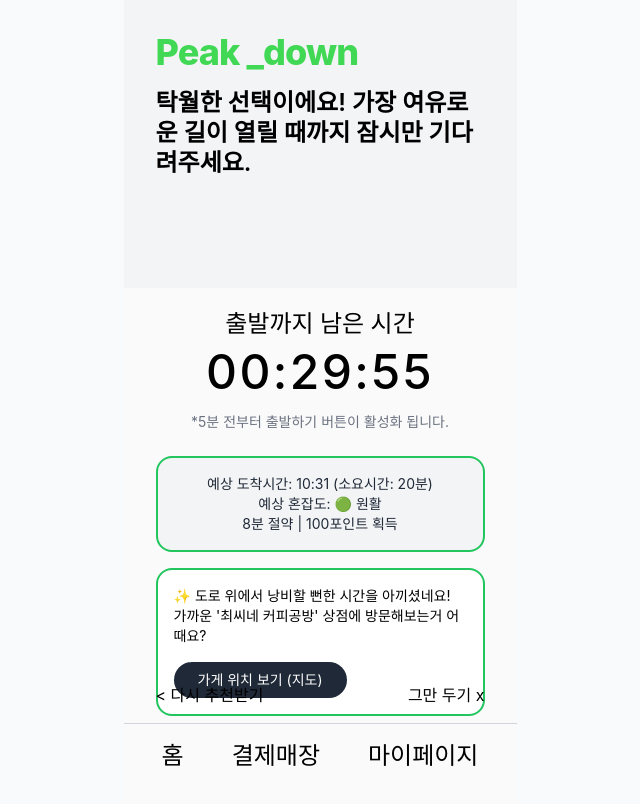
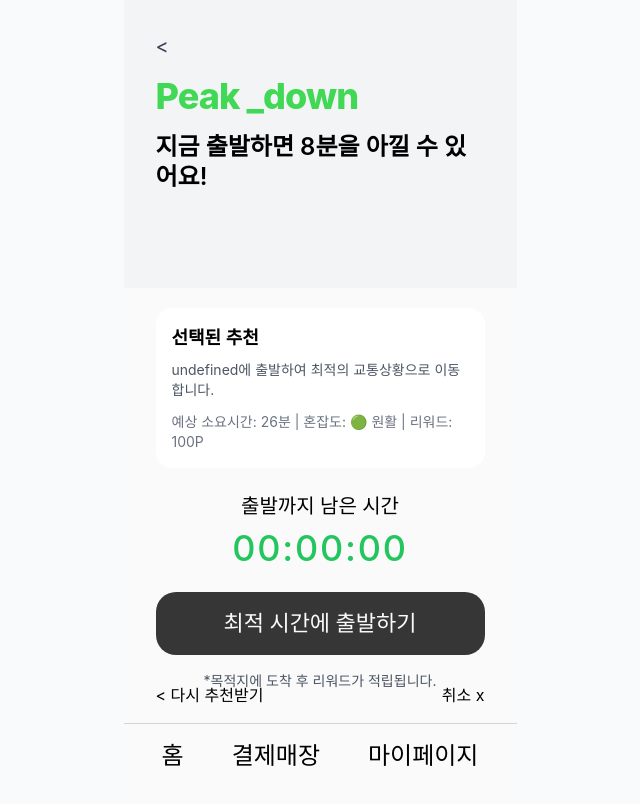
Before and after one commit to khtml-hack/frontend, a React (Vite) app: page /recommendation-accepted in a window 1280 px wide. Shown: the top 804 px of the page, without its empty margins (320-960 px from the left). Built offline with nearby package versions, Linux system fonts and the light colour scheme; no server answers.

Commit message:
추천시간로직수정+추천수락시레이아웃

```diff
--- a/src/pages/RecommendationAccepted.jsx
+++ b/src/pages/RecommendationAccepted.jsx
@@ -3,26 +3,27 @@ import { useNavigate, useLocation } from 'react-router-dom';
 import { startTrip, arriveTrip } from '../api/tripApi';
 
 const RecommendationAccepted = () => {
-    const [timeLeft, setTimeLeft] = useState(30 * 60); // 30분 in seconds
-    const [departureDetected, setDepartureDetected] = useState(false);
-    const [arrivalDetected, setArrivalDetected] = useState(false);
+    const [currentStep, setCurrentStep] = useState('waiting'); // waiting, traveling, completed
+    const [timeLeft, setTimeLeft] = useState(0);
     const [tripId, setTripId] = useState(null);
     const [loading, setLoading] = useState(false);
+    const [rewardData, setRewardData] = useState(null);
     const navigate = useNavigate();
     const location = useLocation();
 
-    // 전달받은 데이터 구조 업데이트
     const { selectedRecommendation, originalApiData, departure, destination } = location.state || {};
 
-    // 실제 출발 시간까지 남은 시간 계산
+    // 출발 시간까지 남은 시간 계산
     useEffect(() => {
-        if (selectedRecommendation?.rawData?.optimal_departure_time) {
+        if (selectedRecommendation?.type === 'current') {
+            setTimeLeft(0); // 현재 출발은 즉시 가능
+        } else if (selectedRecommendation?.rawData?.optimal_departure_time) {
             const now = new Date();
             const [hours, minutes] = selectedRecommendation.rawData.optimal_departure_time.split(':').map(Number);
             const departureTime = new Date();
             departureTime.setHours(hours, minutes, 0, 0);
 
-            // 만약 출발 시간이 과거라면 다음날로 설정
+            // 출발 시간이 과거라면 다음날로 설정
             if (departureTime <= now) {
                 departureTime.setDate(departureTime.getDate() + 1);
             }
@@ -32,7 +33,12 @@ const RecommendationAccepted = () => {
         }
     }, [selectedRecommendation]);
 
+    // 타이머 업데이트 (최적 시간 선택시에만)
     useEffect(() => {
+        if (selectedRecommendation?.type === 'current' || currentStep !== 'waiting') {
+            return;
+        }
+
         const timer = setInterval(() => {
             setTimeLeft((prev) => {
                 if (prev <= 1) {
@@ -44,13 +50,12 @@ const RecommendationAccepted = () => {
         }, 1000);
 
         return () => clearInterval(timer);
-    }, []);
+    }, [selectedRecommendation?.type, currentStep]);
 
     // 여행 시작 API 호출
     const handleStartTrip = async () => {
         if (!originalApiData?.recommendation_id) {
-            console.warn('추천 ID가 없어 여행을 시작할 수 없습니다.');
-            setDepartureDetected(true);
+            console.warn('추천 ID가 없습니다.');
             return;
         }
 
@@ -58,71 +63,42 @@ const RecommendationAccepted = () => {
             setLoading(true);
             const token = localStorage.getItem('accessToken');
             if (!token) {
-                console.warn('토큰이 없어 여행 시작 API를 호출할 수 없습니다.');
-                setDepartureDetected(true);
+                console.warn('토큰이 없습니다.');
                 return;
             }
 
             const tripResult = await startTrip(originalApiData.recommendation_id, token);
             setTripId(tripResult.id);
-            setDepartureDetected(true);
+            setCurrentStep('traveling');
+
+            // 데모용: 5초 후 자동으로 도착 처리
+            setTimeout(() => {
+                handleArriveTrip(tripResult.id, token);
+            }, 5000);
         } catch (error) {
             console.error('여행 시작 실패:', error);
-            // 에러가 발생해도 UI는 계속 진행
-            setDepartureDetected(true);
         } finally {
             setLoading(false);
         }
     };
 
-    useEffect(() => {
-        // 출발 시간이 되면 여행 시작
-        if (timeLeft <= 5 * 60 && !departureDetected && !loading) {
-            // 5분 전
-            handleStartTrip();
-        }
-    }, [timeLeft, departureDetected, loading]);
-
     // 여행 완료 API 호출
-    const handleArriveTrip = async () => {
-        if (!tripId) {
-            console.warn('여행 ID가 없어 도착 처리를 할 수 없습니다.');
-            setArrivalDetected(true);
+    const handleArriveTrip = async (id = tripId, token = localStorage.getItem('accessToken')) => {
+        if (!id || !token) {
+            console.warn('여행 ID 또는 토큰이 없습니다.');
             return;
         }
 
         try {
-            setLoading(true);
-            const token = localStorage.getItem('accessToken');
-            if (!token) {
-                console.warn('토큰이 없어 도착 API를 호출할 수 없습니다.');
-                setArrivalDetected(true);
-                return;
-            }
-
-            const arrivalResult = await arriveTrip(tripId, token);
-            console.log('도착 처리 완료:', arrivalResult);
-            setArrivalDetected(true);
+            const arrivalResult = await arriveTrip(id, token);
+            setRewardData(arrivalResult.completion_reward);
+            setCurrentStep('completed');
         } catch (error) {
             console.error('도착 처리 실패:', error);
-            // 에러가 발생해도 UI는 계속 진행
-            setArrivalDetected(true);
-        } finally {
-            setLoading(false);
+            // 에러 발생시에도 완료 화면으로 이동 (데모용)
+            setCurrentStep('completed');
         }
     };
-
-    useEffect(() => {
-        // 출발 감지 후 실제 여행 시간만큼 후 도착 처리
-        if (departureDetected && selectedRecommendation?.rawData?.expected_duration_min) {
-            const durationMs = selectedRecommendation.rawData.expected_duration_min * 60 * 1000;
-            const arrivalTimer = setTimeout(() => {
-                handleArriveTrip();
-            }, Math.min(durationMs, 10000)); // 최대 10초로 제한 (데모용)
-
-            return () => clearTimeout(arrivalTimer);
-        }
-    }, [departureDetected, selectedRecommendation, tripId]);
 
     const formatTime = (seconds) => {
         const hours = Math.floor(seconds / 3600);
@@ -133,9 +109,38 @@ const RecommendationAccepted = () => {
             .padStart(2, '0')}`;
     };
 
-    const canDepart = timeLeft <= 5 * 60; // 5분 전부터 출발 가능
+    // 출발 가능 여부 (현재 출발은 항상 가능, 최적 시간은 5분 전부터)
+    const canDepart = selectedRecommendation?.type === 'current' || timeLeft <= 5 * 60;
 
-    if (arrivalDetected) {
+    // 예상 정보 계산
+    const getEstimatedInfo = () => {
+        const rawData = selectedRecommendation?.rawData;
+
+        if (selectedRecommendation?.type === 'current') {
+            return {
+                arrivalTime: rawData?.arrivalTime || '16:16',
+                duration: rawData?.duration || 20,
+                congestion: rawData?.traffic?.text || '보통',
+                congestionIcon: rawData?.traffic?.icon || '🟡',
+                timeSaved: 0,
+                reward: 0,
+            };
+        } else {
+            return {
+                arrivalTime: rawData?.arrivalTime || '16:31',
+                duration: rawData?.duration || 26,
+                congestion: rawData?.traffic?.text || '원활',
+                congestionIcon: rawData?.traffic?.icon || '🟢',
+                timeSaved: rawData?.timeSaved || 8,
+                reward: rawData?.reward || 100,
+            };
+        }
+    };
+
+    const estimatedInfo = getEstimatedInfo();
+
+    // 여행 완료 화면
+    if (currentStep === 'completed') {
         return (
             <div className="mobile-frame">
                 {/* Map Background */}
@@ -157,13 +162,13 @@ const RecommendationAccepted = () => {
                         <h2 className="text-2xl font-medium mb-4">
                             🎉
                             <br />
-                            목적지에 도착했습니다 !
+                            목적지에 도착했습니다!
                         </h2>
                         <p className="text-gray-600 leading-relaxed">
-                            💰 100P 적립! 💰
+                            💰 {rewardData?.total_reward || estimatedInfo.reward}P 적립! 💰
                             <br />
                             <br />
-                            김혼잡 님의 현명한 출발 덕분에,
+                            현명한 출발 덕분에,
                             <br />
                             도시 전체의 교통 흐름이 더 원활해졌습니다
                         </p>
@@ -171,27 +176,47 @@ const RecommendationAccepted = () => {
 
                     <div className="bg-gray-100 border-2 border-green-500 rounded-2xl p-4 mb-6">
                         <p className="text-gray-800 text-sm text-center">
-                            예상 도착시간: 10:31 (소요시간: 20분)
+                            예상 도착시간: {estimatedInfo.arrivalTime} (소요시간: {estimatedInfo.duration}분)
                             <br />
-                            예상 혼잡도: 🟢 원활
+                            예상 혼잡도: {estimatedInfo.congestionIcon} {estimatedInfo.congestion}
                             <br />
-                            8분 절약 | 리워드 100원 적립
+                            {estimatedInfo.timeSaved}분 절약 | 리워드 {estimatedInfo.reward}원 적립
                         </p>
+                    </div>
+
+                    <div className="flex gap-4 mb-6">
+                        <button onClick={() => navigate('/home')} className="btn-peak flex-1">
+                            홈으로 돌아가기
+                        </button>
+                        <button
+                            onClick={() => navigate('/point-history')}
+                            className="bg-gray-100 border border-gray-300 text-gray-700 px-4 py-3 rounded-lg font-medium"
+                        >
+                            포인트 내역
+                        </button>
                     </div>
                 </div>
 
                 {/* Bottom Navigation */}
                 <div className="absolute bottom-20 left-0 right-0">
-                    <div className="flex justify-between px-8 mb-4">
-                        <button className="text-black">&lt; 다시 분석하기</button>
-                        <button className="text-black">그만 두기 x</button>
-                    </div>
                     <div className="border-t border-gray-300 pt-4">
                         <div className="flex justify-center">
                             <div className="flex gap-12">
-                                <button className="text-black text-2xl font-medium">홈</button>
-                                <button className="text-black text-2xl font-medium">결제매장</button>
-                                <button className="text-black text-2xl font-medium">마이페이지</button>
+                                <button onClick={() => navigate('/home')} className="text-black text-2xl font-medium">
+                                    홈
+                                </button>
+                                <button
+                                    onClick={() => navigate('/partner-stores')}
+                                    className="text-black text-2xl font-medium"
+                                >
+                                    결제매장
+                                </button>
+                                <button
+                                    onClick={() => navigate('/my-page')}
+                                    className="text-black text-2xl font-medium"
+                                >
+                                    마이페이지
+                                </button>
                             </div>
                         </div>
                     </div>
@@ -200,7 +225,8 @@ const RecommendationAccepted = () => {
         );
     }
 
-    if (departureDetected) {
+    // 여행 중 화면
+    if (currentStep === 'traveling') {
         return (
             <div className="mobile-frame">
                 {/* Map Background */}
@@ -219,68 +245,85 @@ const RecommendationAccepted = () => {
                     </div>
 
                     <div className="bg-white rounded-2xl p-6 text-center mb-6">
-                        <p className="text-black text-lg leading-relaxed">
-                            도착 여부를 확인 중입니다 . .<br />
-                            목적지에 도착하시면 리워드 100원이 적립됩니다.
+                        <div className="text-4xl mb-4">🚗</div>
+                        <h2 className="text-xl font-medium mb-2">여행이 진행중입니다</h2>
+                        <p className="text-gray-600 leading-relaxed">
+                            목적지에 도착하시면 리워드 {estimatedInfo.reward}원이 적립됩니다.
+                            <br />
+                            안전 운행하세요!
                         </p>
                     </div>
 
                     <div className="bg-gray-100 border-2 border-green-500 rounded-2xl p-4 mb-6">
                         <p className="text-gray-800 text-sm text-center">
-                            예상 도착시간: 10:31 (소요시간: 20분)
+                            예상 도착시간: {estimatedInfo.arrivalTime} (소요시간: {estimatedInfo.duration}분)
                             <br />
-                            예상 혼잡도: 🟢 원활
+                            예상 혼잡도: {estimatedInfo.congestionIcon} {estimatedInfo.congestion}
                             <br />
-                            8분 절약 | 리워드 100원 적립
+                            {estimatedInfo.timeSaved}분 절약 | 리워드 {estimatedInfo.reward}원 적립
                         </p>
+                    </div>
+
+                    <div className="text-center">
+                        <button
+                            onClick={() => handleArriveTrip()}
+                            className="bg-blue-500 text-white px-6 py-3 rounded-lg font-medium"
+                        >
+                            도착 완료 (데모용)
+                        </button>
                     </div>
                 </div>
 
                 {/* Bottom Navigation */}
                 <div className="absolute bottom-20 left-0 right-0">
                     <div className="flex justify-between px-8 mb-4">
-                        <button className="text-black">&lt; 다시 분석하기</button>
-                        <button className="text-black">그만 두기 x</button>
+                        <button onClick={() => navigate('/home')} className="text-black">
+                            &lt; 홈으로
+                        </button>
+                        <button onClick={() => navigate('/home')} className="text-black">
+                            취소 x
+                        </button>
                     </div>
                     <div className="border-t border-gray-300 pt-4">
                         <div className="flex justify-center">
                             <div className="flex gap-12">
-                                <button className="text-black text-2xl font-medium">홈</button>
-                                <button className="text-black text-2xl font-medium">결제매장</button>
-                                <button className="text-black text-2xl font-medium">마이페이지</button>
+                                <button onClick={() => navigate('/home')} className="text-black text-2xl font-medium">
+                                    홈
+                                </button>
+                                <button
+                                    onClick={() => navigate('/partner-stores')}
+                                    className="text-black text-2xl font-medium"
+                                >
+                                    결제매장
+                                </button>
+                                <button
+                                    onClick={() => navigate('/my-page')}
+                                    className="text-black text-2xl font-medium"
+                                >
+                                    마이페이지
+                                </button>
                             </div>
                         </div>
-                    </div>
-                </div>
-
-                {/* Departure Detection Modal */}
-                <div className="absolute inset-0 bg-black bg-opacity-30 flex items-center justify-center z-50">
-                    <div className="bg-white rounded-2xl p-8 m-8 max-w-sm w-full text-center">
-                        <button className="absolute top-4 right-4 text-gray-500 text-xl">×</button>
-                        <h3 className="text-2xl font-medium mb-6">출발이 감지되었습니다!</h3>
-                        <p className="text-gray-600 text-lg leading-relaxed">
-                            목적지에 도착하시면
-                            <br />
-                            리워드가 적립됩니다.
-                        </p>
                     </div>
                 </div>
             </div>
         );
     }
 
+    // 대기 화면 (출발 전)
     return (
         <div className="mobile-frame">
             {/* Header Background */}
             <div className="bg-gray-100 h-72 relative">
                 <div className="px-8 pt-8">
+                    <button onClick={() => navigate(-1)} className="text-gray-700 text-xl mb-4">
+                        &lt;
+                    </button>
                     <h1 className="text-4xl font-extrabold peak-green tracking-tight">Peak _down</h1>
                     <div className="mt-4">
                         <p className="text-black text-2xl font-semibold leading-tight">
                             {canDepart
-                                ? `지금 출발하면 ${
-                                      selectedRecommendation?.rawData?.time_saved_min || 8
-                                  }분을 아낄 수 있어요!`
+                                ? `지금 출발하면 ${estimatedInfo.timeSaved}분을 아낄 수 있어요!`
                                 : '탁월한 선택이에요! 가장 여유로운 길이 열릴 때까지 잠시만 기다려주세요.'}
                         </p>
                     </div>
@@ -295,36 +338,48 @@ const RecommendationAccepted = () => {
                     </div>
                 </div>
 
-                {canDepart && (
-                    <p className="text-2xl font-semibold text-center mb-6">
-                        {selectedRecommendation?.rawData?.optimal_departure_time
-                            ? `${selectedRecommendation.rawData.optimal_departure_time}에 출발하세요`
-                            : '지금 출발하세요'}
+                {/* 선택된 추천 정보 표시 */}
+                <div className="bg-white rounded-2xl p-4 mb-6">
+                    <h3 className="text-lg font-semibold mb-2">{selectedRecommendation?.title || '선택된 추천'}</h3>
+                    <p className="text-gray-600 text-sm mb-3">
+                        {selectedRecommendation?.type === 'current'
+                            ? '지금 바로 출발하여 현재 교통상황으로 이동합니다.'
+                            : `${selectedRecommendation?.rawData?.optimalTime}에 출발하여 최적의 교통상황으로 이동합니다.`}
                     </p>
+                    <div className="text-sm text-gray-500">
+                        예상 소요시간: {estimatedInfo.duration}분 | 혼잡도: {estimatedInfo.congestionIcon}{' '}
+                        {estimatedInfo.congestion} | 리워드: {estimatedInfo.reward}P
+                    </div>
+                </div>
+
+                {/* 타이머 (최적 시간인 경우에만) */}
+                {selectedRecommendation?.type !== 'current' && (
+                    <div className="text-center mb-6">
+                        <h3 className="text-xl font-medium mb-2">출발까지 남은 시간</h3>
+                        <div className="text-4xl font-medium tracking-wider text-green-500">{formatTime(timeLeft)}</div>
+                        {!canDepart && (
+                            <p className="text-gray-500 text-sm mt-4">*5분 전부터 출발하기 버튼이 활성화됩니다.</p>
+                        )}
+                    </div>
                 )}
 
-                {/* Timer */}
-                <div className="text-center mb-6">
-                    <h3 className="text-2xl font-medium mb-2">출발까지 남은 시간</h3>
-                    <div className="text-5xl font-medium tracking-wider">{formatTime(timeLeft)}</div>
-                    {!canDepart && (
-                        <p className="text-gray-500 text-sm mt-4">*5분 전부터 출발하기 버튼이 활성화 됩니다.</p>
-                    )}
-                </div>
-
-                {/* Departure Button */}
+                {/* 출발 버튼 */}
                 {canDepart ? (
-                    <button onClick={() => setDepartureDetected(true)} className="btn-peak w-full mb-4">
-                        지금 바로 출발하기
+                    <button onClick={handleStartTrip} className="btn-peak w-full mb-4" disabled={loading}>
+                        {loading
+                            ? '출발 처리 중...'
+                            : selectedRecommendation?.type === 'current'
+                            ? '지금 바로 출발하기'
+                            : '최적 시간에 출발하기'}
                     </button>
                 ) : (
                     <div className="bg-gray-100 border-2 border-green-500 rounded-2xl p-4 mb-4">
                         <p className="text-gray-800 text-sm text-center">
-                            예상 도착시간: 10:31 (소요시간: 20분)
+                            예상 도착시간: {estimatedInfo.arrivalTime} (소요시간: {estimatedInfo.duration}분)
                             <br />
-                            예상 혼잡도: 🟢 원활
+                            예상 혼잡도: {estimatedInfo.congestionIcon} {estimatedInfo.congestion}
                             <br />
-                            8분 절약 | 100포인트 획득
+                            {estimatedInfo.timeSaved}분 절약 | {estimatedInfo.reward}포인트 획득
                         </p>
                     </div>
                 )}
@@ -333,16 +388,19 @@ const RecommendationAccepted = () => {
                     <p className="text-gray-600 text-sm text-center mb-6">*목적지에 도착 후 리워드가 적립됩니다.</p>
                 )}
 
-                {/* Store Recommendation */}
+                {/* 제휴 상점 추천 (대기 시간이 있을 때) */}
                 {!canDepart && (
                     <div className="bg-white border-2 border-green-500 rounded-2xl p-4 mb-6">
                         <p className="text-black text-sm mb-4">
                             ✨ 도로 위에서 낭비할 뻔한 시간을 아끼셨네요!
                             <br />
-                            가까운 '최씨네 커피공방' 상점에 방문해보는거 어때요?
+                            가까운 제휴 상점에 방문해보는 건 어떠세요?
                         </p>
-                        <button className="bg-gray-800 text-white px-6 py-2 rounded-full text-sm">
-                            가게 위치 보기 (지도)
+                        <button
+                            onClick={() => navigate('/partner-stores')}
+                            className="bg-gray-800 text-white px-6 py-2 rounded-full text-sm"
+                        >
+                            제휴 상점 보기
                         </button>
                     </div>
                 )}
@@ -351,15 +409,28 @@ const RecommendationAccepted = () => {
             {/* Bottom Navigation */}
             <div className="absolute bottom-20 left-0 right-0">
                 <div className="flex justify-between px-8 mb-4">
-                    <button className="text-black">&lt; 다시 추천받기</button>
-                    <button className="text-black">그만 두기 x</button>
+                    <button onClick={() => navigate('/time-recommendations')} className="text-black">
+                        &lt; 다시 추천받기
+                    </button>
+                    <button onClick={() => navigate('/home')} className="text-black">
+                        취소 x
+                    </button>
                 </div>
                 <div className="border-t border-gray-300 pt-4">
                     <div className="flex justify-center">
                         <div className="flex gap-12">
-                            <button className="text-black text-2xl font-medium">홈</button>
-                            <button className="text-black text-2xl font-medium">결제매장</button>
-                            <button className="text-black text-2xl font-medium">마이페이지</button>
+                            <button onClick={() => navigate('/home')} className="text-black text-2xl font-medium">
+                                홈
+                            </button>
+                            <button
+                                onClick={() => navigate('/partner-stores')}
+                                className="text-black text-2xl font-medium"
+                            >
+                                결제매장
+                            </button>
+                            <button onClick={() => navigate('/my-page')} className="text-black text-2xl font-medium">
+                                마이페이지
+                            </button>
                         </div>
                     </div>
                 </div>
--- a/src/pages/TimeRecommendations.jsx
+++ b/src/pages/TimeRecommendations.jsx
@@ -67,6 +67,22 @@ const TimeRecommendations = () => {
         return { icon: '🔴', text: '매우혼잡' };
     };
 
+    // 최적 시간의 도착 시간 계산
+    const calculateOptimalArrivalTime = (departureTime, durationMin) => {
+        try {
+            const [hours, minutes] = departureTime.split(':').map(Number);
+            const departure = new Date();
+            departure.setHours(hours, minutes, 0, 0);
+
+            const arrival = new Date(departure.getTime() + durationMin * 60 * 1000);
+
+            return arrival.toTimeString().slice(0, 5); // HH:MM 형태로 반환
+        } catch (e) {
+            console.error('도착 시간 계산 오류:', e);
+            return '도착시간';
+        }
+    };
+
     // 시간 차이 계산 함수
     const calculateTimeDifference = (departureTimeStr) => {
         try {
@@ -130,7 +146,13 @@ const TimeRecommendations = () => {
                       title: optimal.title || '최적 시간',
                       departText: optimal.depart_in_text || '30분 뒤 출발',
                       optimalTime: optimal.optimal_departure_time || '16:52',
-                      arrivalTime: optimal.arrival_time || '도착시간',
+                      arrivalTime:
+                          optimal.optimal_departure_time && optimal.expected_duration_min
+                              ? calculateOptimalArrivalTime(
+                                    optimal.optimal_departure_time,
+                                    optimal.expected_duration_min
+                                )
+                              : '도착시간',
                       duration: optimal.expected_duration_min || 26,
                       traffic: optimalTraffic,
                       timeSaved: optimal.time_saved_min || 3,
```
